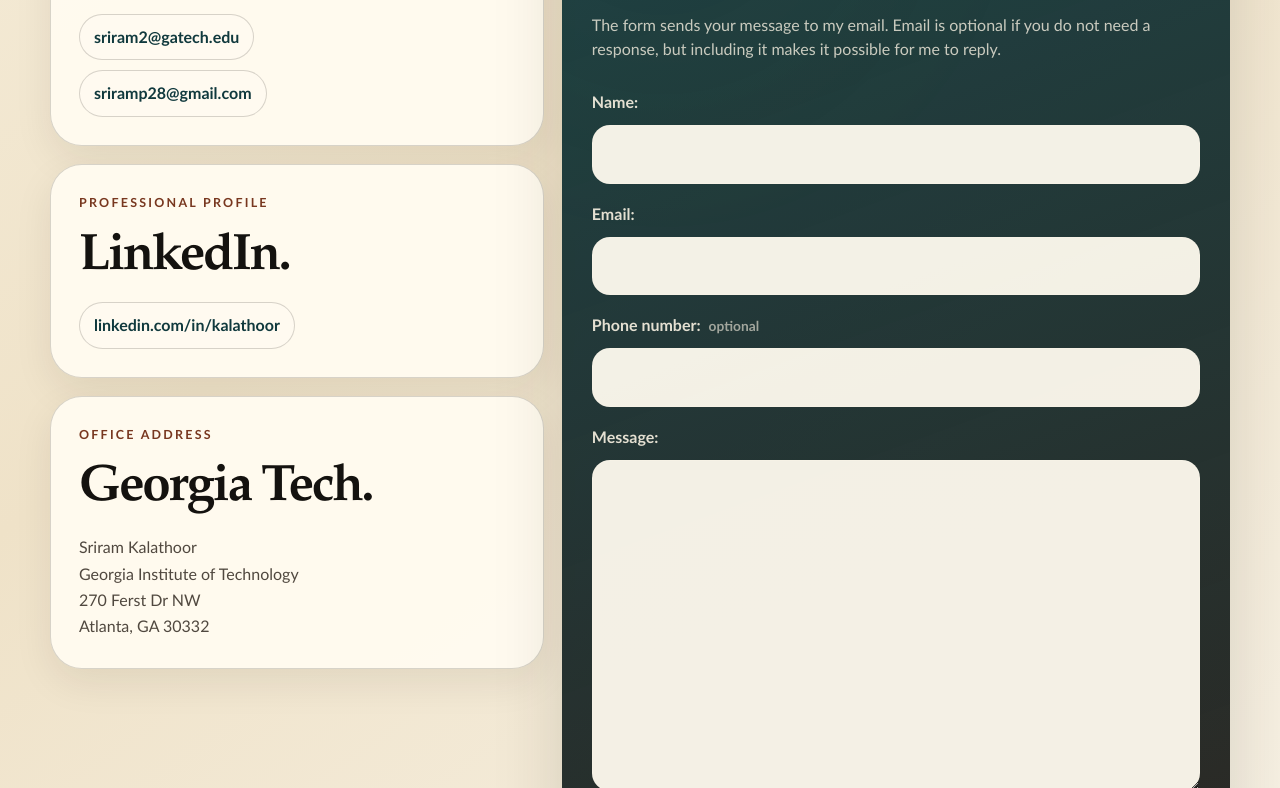
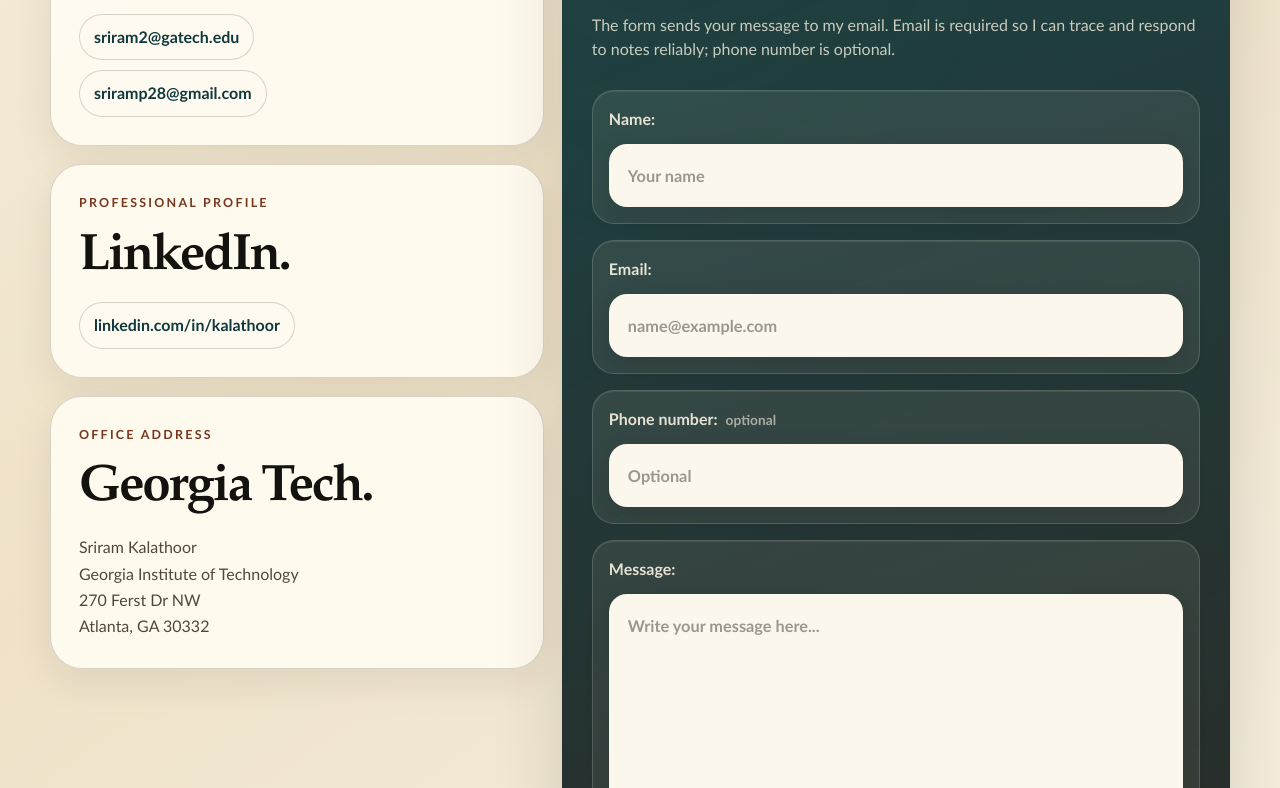
Before and after one commit to sriramp28/sriramp28.github.io, a plain HTML site: page contact.html in a window 1280 px wide. Shown: the part 612-1400 px from the top of the page. Drawn offline with Linux system fonts and the light colour scheme.

Commit message:
Improve contact form and add indexing files

```diff
--- a/contact.html
+++ b/contact.html
@@ -8,7 +8,7 @@
       name="description"
       content="Contact Sriram Kalathoor by email, LinkedIn, office address, or a short message form."
     />
-    <link rel="stylesheet" href="styles.css" />
+    <link rel="stylesheet" href="styles.css?v=20260517-contact" />
   </head>
   <body>
     <header class="site-header">
@@ -72,8 +72,8 @@
           <p class="eyebrow">Message form</p>
           <h2>Send a note.</h2>
           <p>
-            The form sends your message to my email. Email is optional if you do not need a response, but including it
-            makes it possible for me to reply.
+            The form sends your message to my email. Email is required so I can trace and respond to notes reliably;
+            phone number is optional.
           </p>
           <form action="https://formsubmit.co/sriram2@gatech.edu" method="POST">
             <input type="hidden" name="_subject" value="Message from Sriram Kalathoor website" />
@@ -81,24 +81,24 @@
             <input type="hidden" name="_captcha" value="false" />
             <input type="text" name="_honey" class="form-honey" tabindex="-1" autocomplete="off" />
 
-            <label>
+            <label class="form-field">
               <span class="field-label">Name:</span>
-              <input type="text" name="name" autocomplete="name" required />
+              <input type="text" name="name" autocomplete="name" placeholder="Your name" required />
             </label>
 
-            <label>
+            <label class="form-field">
               <span class="field-label">Email:</span>
-              <input type="email" name="email" autocomplete="email" />
+              <input type="email" name="email" autocomplete="email" placeholder="name@example.com" required />
             </label>
 
-            <label>
+            <label class="form-field">
               <span class="field-label">Phone number: <span>optional</span></span>
-              <input type="tel" name="phone" autocomplete="tel" />
+              <input type="tel" name="phone" autocomplete="tel" placeholder="Optional" />
             </label>
 
-            <label>
+            <label class="form-field message-field">
               <span class="field-label">Message:</span>
-              <textarea name="message" rows="12" required></textarea>
+              <textarea name="message" rows="14" placeholder="Write your message here..." required></textarea>
             </label>
 
             <button class="button primary" type="submit">Send Message</button>
--- a/styles.css
+++ b/styles.css
@@ -1018,15 +1018,20 @@ address {
 
 .contact-form-card form {
   display: grid;
-  gap: 18px;
+  gap: 16px;
   margin-top: 28px;
 }
 
-.contact-form-card label {
+.form-field {
+  background: rgba(255, 247, 231, 0.08);
+  border: 1px solid rgba(255, 247, 231, 0.16);
+  border-radius: 22px;
+  box-shadow: inset 0 1px 0 rgba(255, 247, 231, 0.08);
   color: rgba(255, 247, 231, 0.88);
   display: grid;
   font-weight: 850;
-  gap: 10px;
+  gap: 12px;
+  padding: 16px;
 }
 
 .field-label {
@@ -1043,20 +1048,34 @@ address {
 
 .contact-form-card input,
 .contact-form-card textarea {
-  background: rgba(255, 251, 240, 0.95);
+  background: rgba(255, 251, 240, 0.98);
   border: 1px solid rgba(255, 247, 231, 0.22);
   border-radius: 18px;
+  box-shadow: 0 8px 24px rgba(20, 18, 15, 0.16);
   color: var(--ink);
   font: inherit;
-  min-height: 54px;
-  padding: 16px 17px;
+  font-size: 1.02rem;
+  min-height: 62px;
+  padding: 18px 18px;
   width: 100%;
+}
+
+.contact-form-card input::placeholder,
+.contact-form-card textarea::placeholder {
+  color: rgba(20, 18, 15, 0.42);
+}
+
+.contact-form-card input:focus,
+.contact-form-card textarea:focus {
+  border-color: rgba(214, 169, 53, 0.92);
+  box-shadow: 0 0 0 4px rgba(214, 169, 53, 0.2), 0 10px 28px rgba(20, 18, 15, 0.18);
+  outline: none;
 }
 
 .contact-form-card textarea {
   line-height: 1.55;
-  min-height: 260px;
-  resize: vertical;
+  min-height: 360px;
+  resize: both;
 }
 
 .contact-form-card .button {
```
Also changed, not shown: about.html (+1 -1 lines), index.html (+1 -1 lines), media.html (+1 -1 lines), research.html (+1 -1 lines), resume.html (+1 -1 lines), sitemap.xml (added, +24 -0 lines), teaching.html (+1 -1 lines), robots.txt (added).
